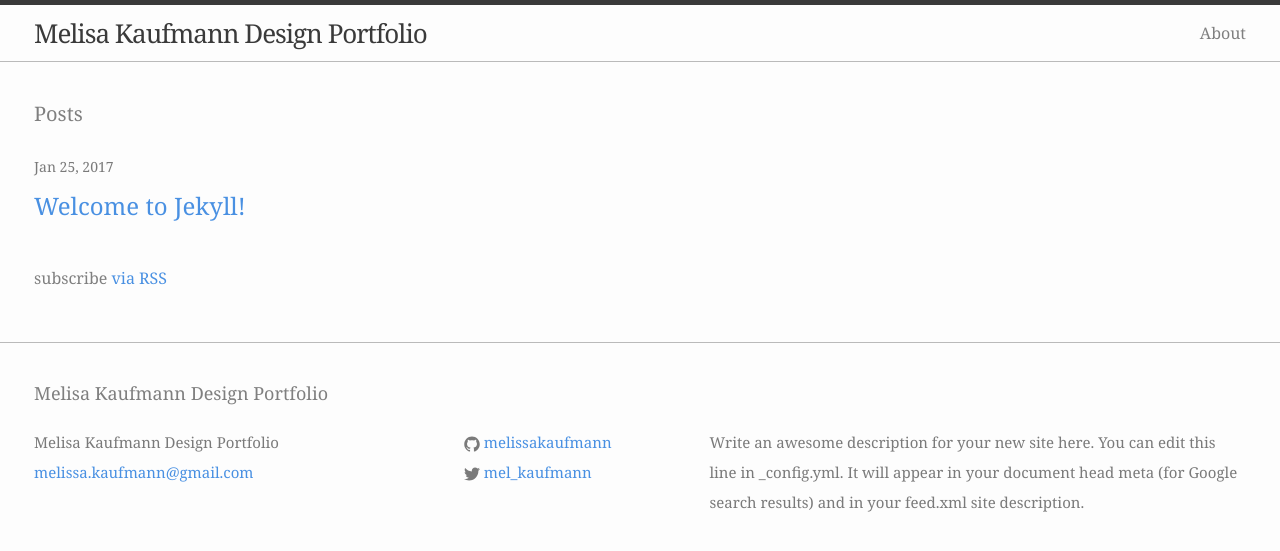
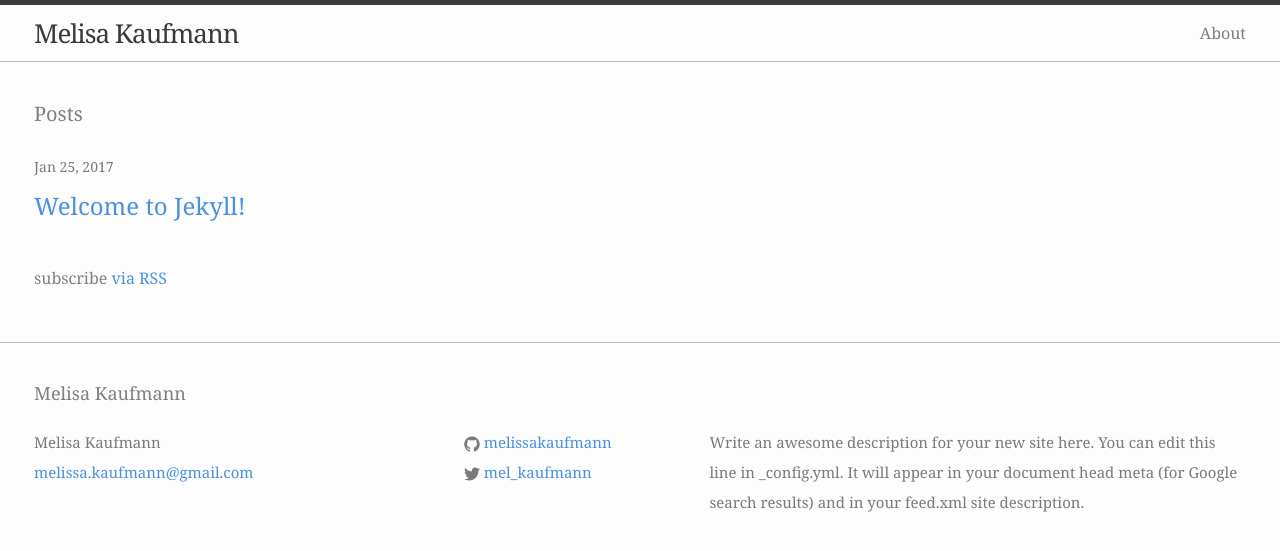
Before and after one commit to melissakaufmann-zz/portfolio, a Jekyll site: the page built from index.md, in a window 1280 px wide. Shown: the top 551 px of the page. Built offline with Jekyll 4.4.1, drawn with Linux system fonts in a browser that asks for light colours; some web fonts are replaced.

Commit message:
update site title

```diff
--- a/_config.yml
+++ b/_config.yml
@@ -13,7 +13,7 @@
 # you will see them accessed via {{ site.title }}, {{ site.email }}, and so on.
 # You can create any custom variable you would like, and they will be accessible
 # in the templates via {{ site.myvariable }}.
-title: Melisa Kaufmann Design Portfolio
+title: Melisa Kaufmann
 email: melissa.kaufmann@gmail.com
 description: > # this means to ignore newlines until "baseurl:"
   Write an awesome description for your new site here. You can edit this
```
